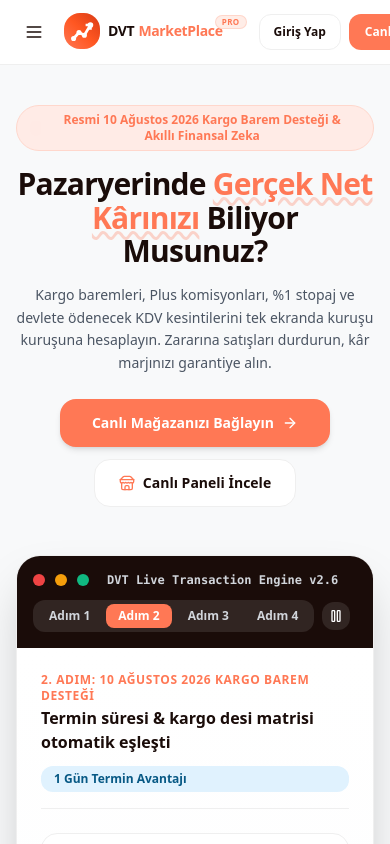
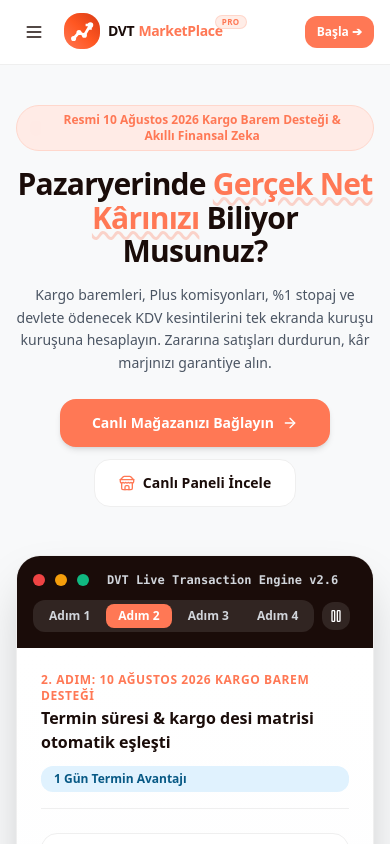
Before and after one commit to davutakbulut/DVT-MarketPlace, a Next.js app: page / in a window 390 px wide. Shown: the top 844 px of the page. Built offline with nearby package versions, Linux system fonts and the light colour scheme.

Commit message:
fix(landing-header): prevent mobile header button overflow on viewports under 640px by prioritizing single primary CTA, keeping Giriş Yap accessible via slide-in drawer

```diff
--- a/src/app/page.tsx
+++ b/src/app/page.tsx
@@ -196,27 +196,27 @@
             <a href="#sss" className="hover:text-primary transition-colors">Sıkça Sorulanlar</a>
           </nav>
 
-          {/* Right Desktop Actions */}
-          <div className="flex items-center gap-2 sm:gap-2.5 shrink-0">
+          {/* Right Desktop / Mobile Actions */}
+          <div className="flex items-center gap-1.5 sm:gap-2.5 shrink-0">
             <Button
               variant="ghost"
               size="sm"
               onClick={() => setTourOpen(true)}
-              className="hidden sm:flex items-center gap-1.5 text-xs font-bold text-dark hover:text-primary h-9 px-3 rounded-xl"
+              className="hidden md:flex items-center gap-1.5 text-xs font-bold text-dark hover:text-primary h-9 px-3 rounded-xl"
             >
               <Compass className="w-4 h-4 text-primary" />
               <span>Sistem Turu</span>
             </Button>
 
-            <Link href="/login">
+            <Link href="/login" className="hidden sm:block">
               <Button variant="outline" size="sm" className="rounded-xl text-xs font-bold px-3.5 h-9 bg-white hover:bg-canvas">
                 Giriş Yap
               </Button>
             </Link>
 
             <Link href="/register">
-              <Button size="sm" className="rounded-xl text-xs font-bold px-4 h-9 shadow-xs bg-primary text-white hover:bg-primary-hover">
-                Canlı Başla ➔
+              <Button size="sm" className="rounded-xl text-xs font-bold px-3 sm:px-4 h-8 sm:h-9 shadow-xs bg-primary text-white hover:bg-primary-hover whitespace-nowrap">
+                <span className="hidden xs:inline">Canlı </span>Başla ➔
               </Button>
             </Link>
           </div>
```
